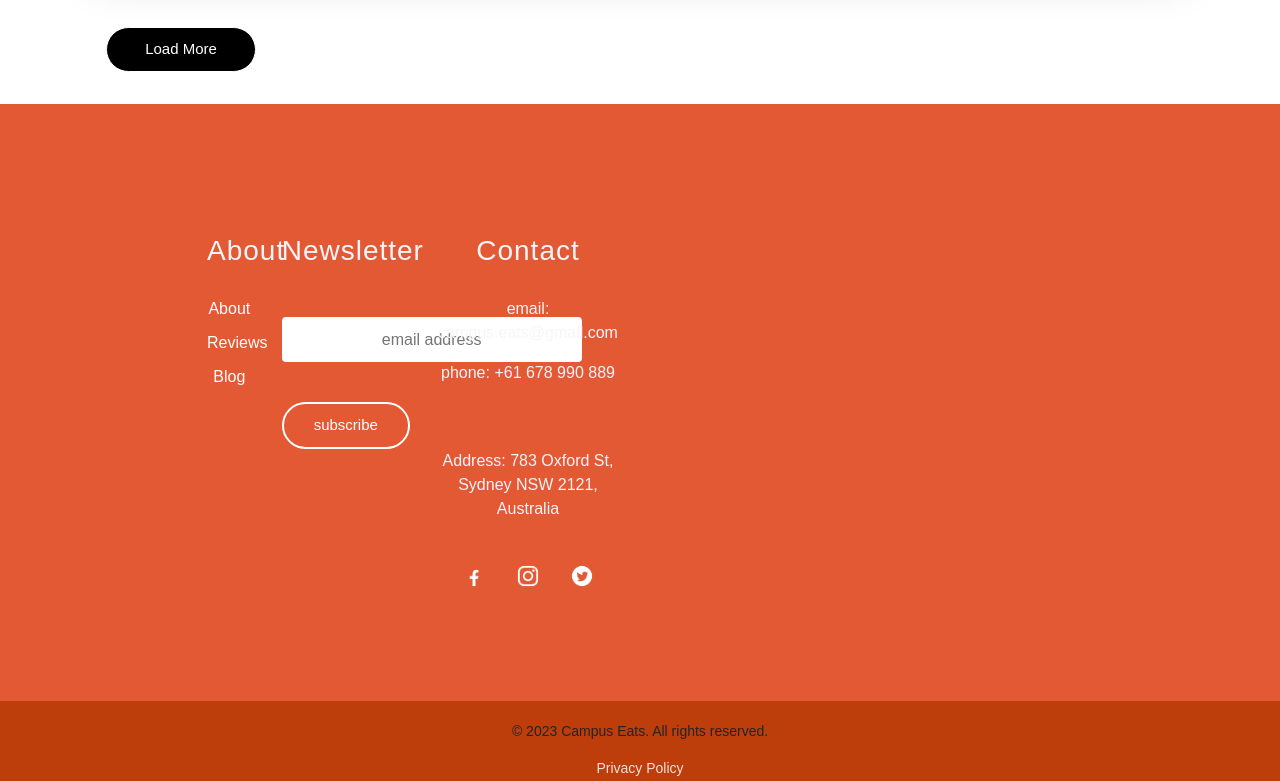
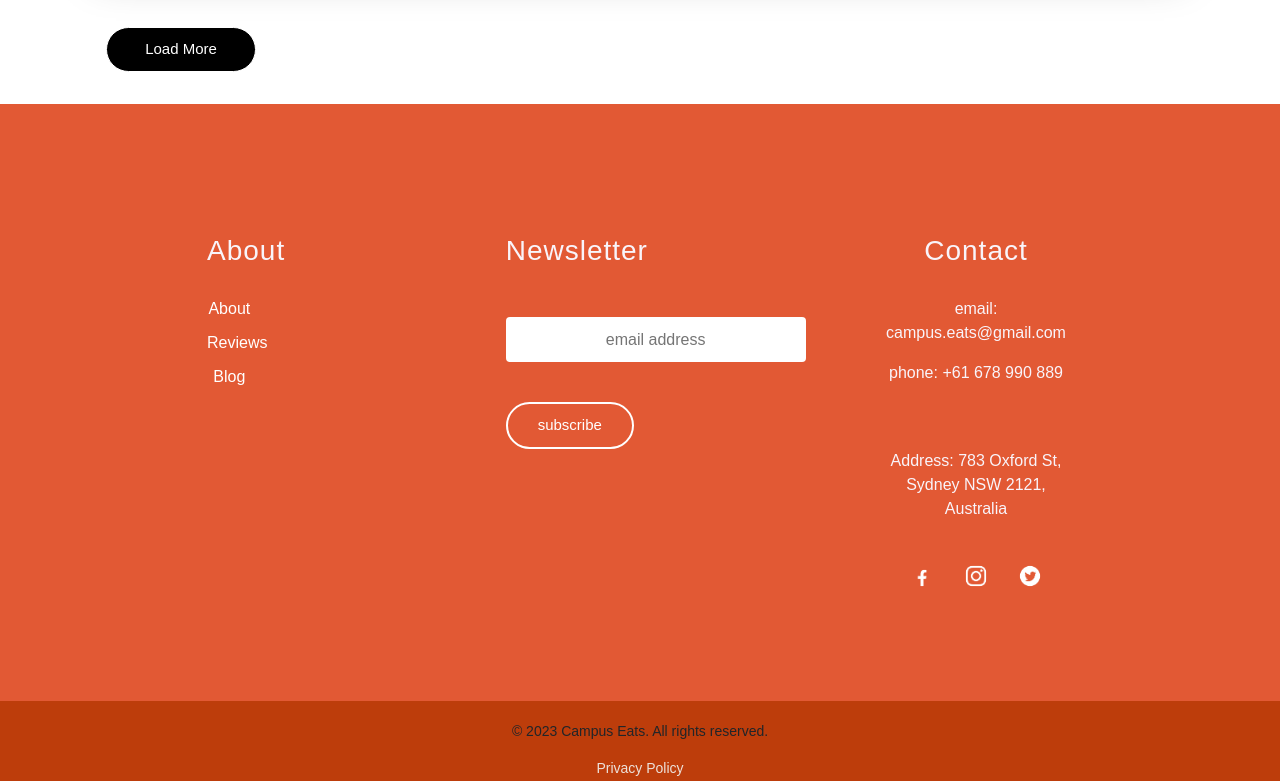
Before and after one commit to VivOwoH/CampusEats, a Django app: page /search/all in a window 1280 px wide. Shown: the part 2096-2877 px from the top of the page. Run offline with Django 4.2, Linux system fonts and the light colour scheme; data comes from the database, SQL or seed files in the repository; data that the repository does not hold is empty; some libraries are stand-ins or nearby versions.

Commit message:
minor css fix

```diff
--- a/campusEats/assets/restaurants/restaurant_listing.css
+++ b/campusEats/assets/restaurants/restaurant_listing.css
@@ -4,6 +4,15 @@
 
 .navbar {
     display: block !important;
+}
+
+.footer {
+    justify-content: space-between;
+}
+
+#spinner-box {
+    margin: 2rem auto;
+    width: 85%;
 }
 
 #loading-box {
```
